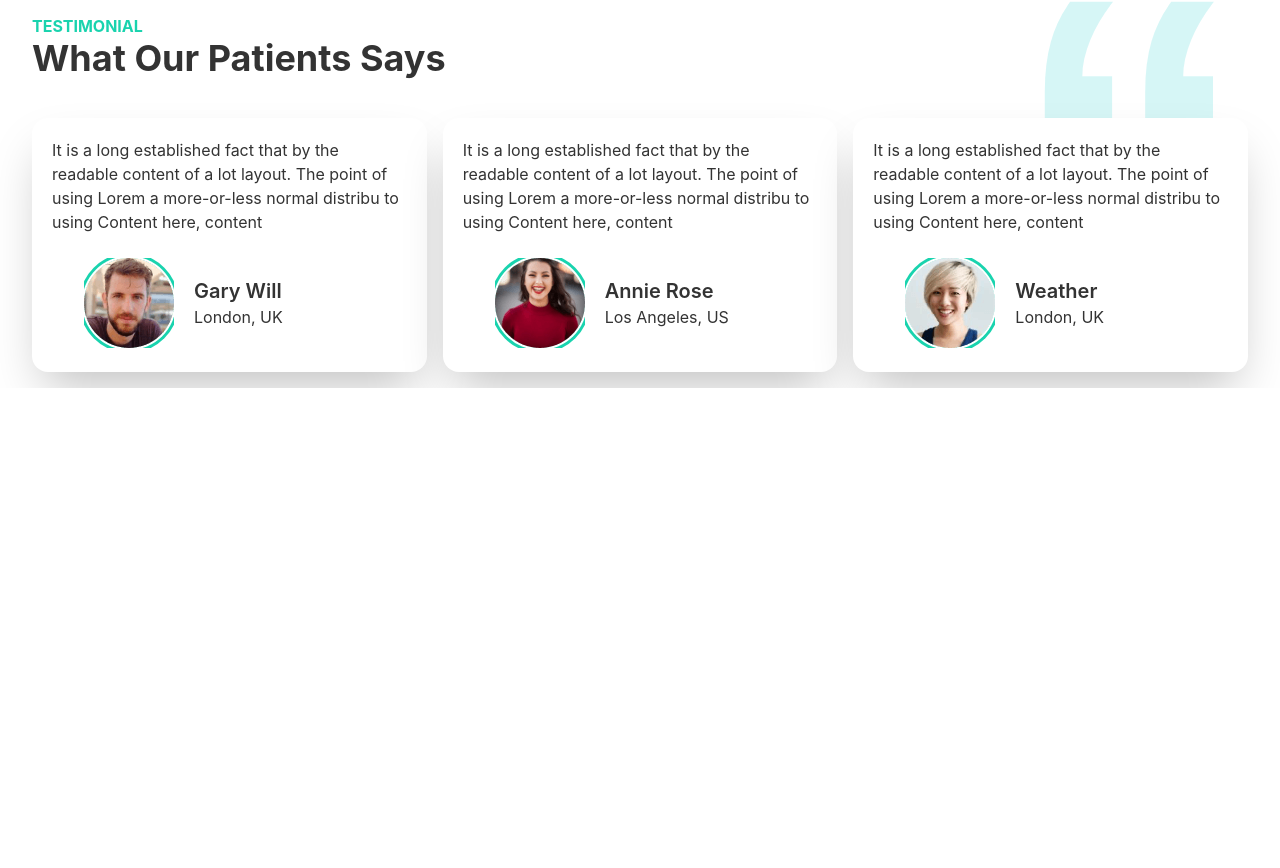
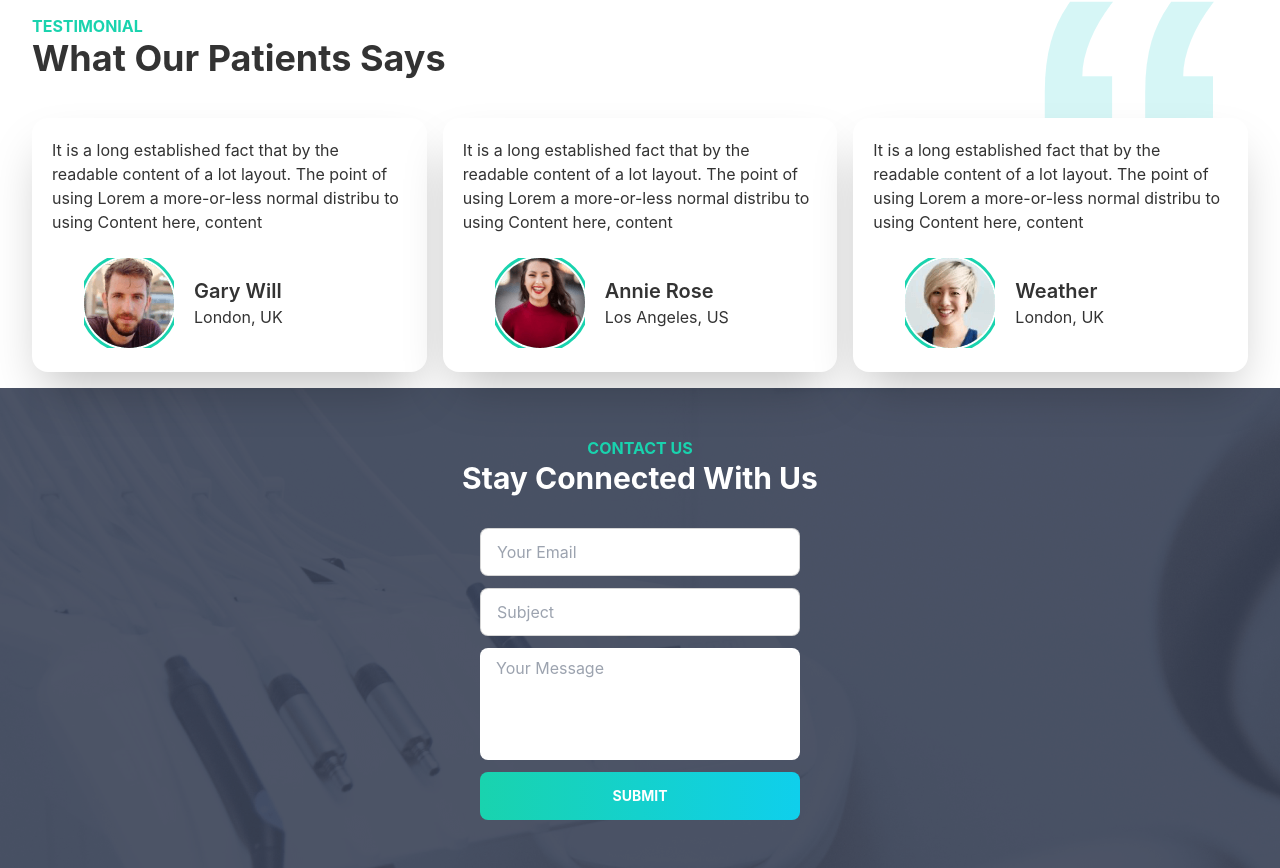
Before and after one commit to Developer-Barsha/Doctors-Portal-Client, a React (Create React App) app: page / in a window 1280 px wide. Shown: the part 2789-3657 px from the top of the page. Before the commit the page ends 3177 px from the top, so only its background shows below. Built offline with nearby package versions, Linux system fonts and the light colour scheme.

Commit message:
contact added

```diff
--- /dev/null
+++ b/src/Pages/Home/Contact.js
@@ -0,0 +1,29 @@
+import React from 'react';
+import SharedBtn from './../Shared/SharedBtn';
+
+const Contact = () => {
+    return (
+        <div class="hero-content bg-appointment-bg flex-col lg:flex-row-reverse">
+            <div class="card flex-shrink-0 w-full max-w-sm">
+            <h1 className="pt-8 font-bold text-secondary text-center uppercase">Contact Us</h1>
+            <h1 className="text-3xl text-white  text-center font-bold">Stay Connected With Us</h1>
+                <div class="card-body gap-3">
+                    <div class="form-control">
+                        <input type="text" placeholder="Your Email" class="input input-bordered" />
+                    </div>
+                    <div class="form-control">
+                        <input type="text" placeholder="Subject" class="input input-bordered" />
+                    </div>
+                    <div class="form-control">
+                        <textarea type="text" rows={4} placeholder="Your Message" class=" resize-none rounded-lg outline-none px-4 py-2" />
+                    </div>
+                    <div class="form-control">
+                        <SharedBtn name={'Submit'}></SharedBtn>
+                    </div>
+                </div>
+            </div>
+        </div>
+    );
+};
+
+export default Contact;
--- a/src/Pages/Home/Home.js
+++ b/src/Pages/Home/Home.js
@@ -5,6 +5,7 @@ import Exceptional from './Exceptional';
 import Info from './Info/Info';
 import Services from './Services';
 import Testimonials from './Testimonials';
+import Contact from './Contact';
 
 const Home = () => {
     return (
@@ -15,6 +16,7 @@ const Home = () => {
             <Exceptional/>
             <MakeAppointment/>
             <Testimonials/>
+            <Contact/>
         </div>
     );
 };
```
